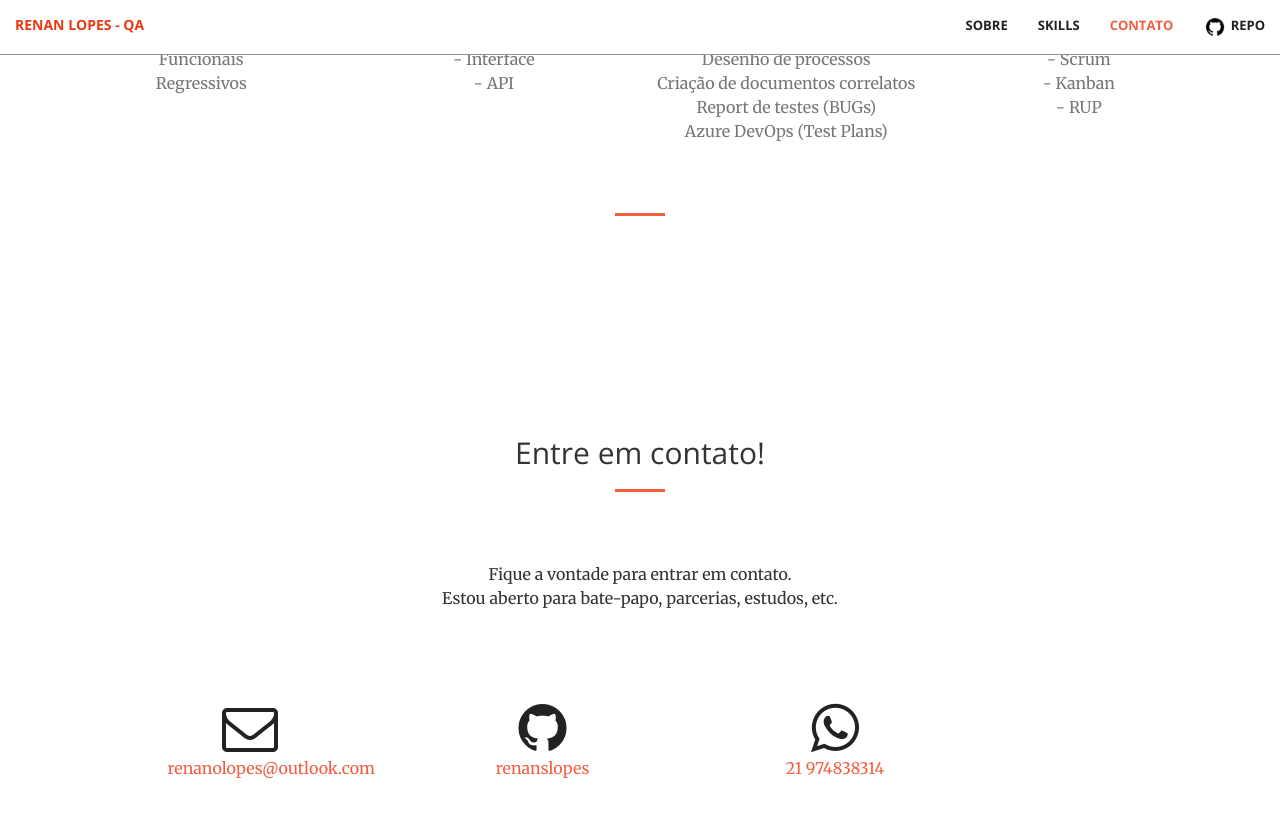
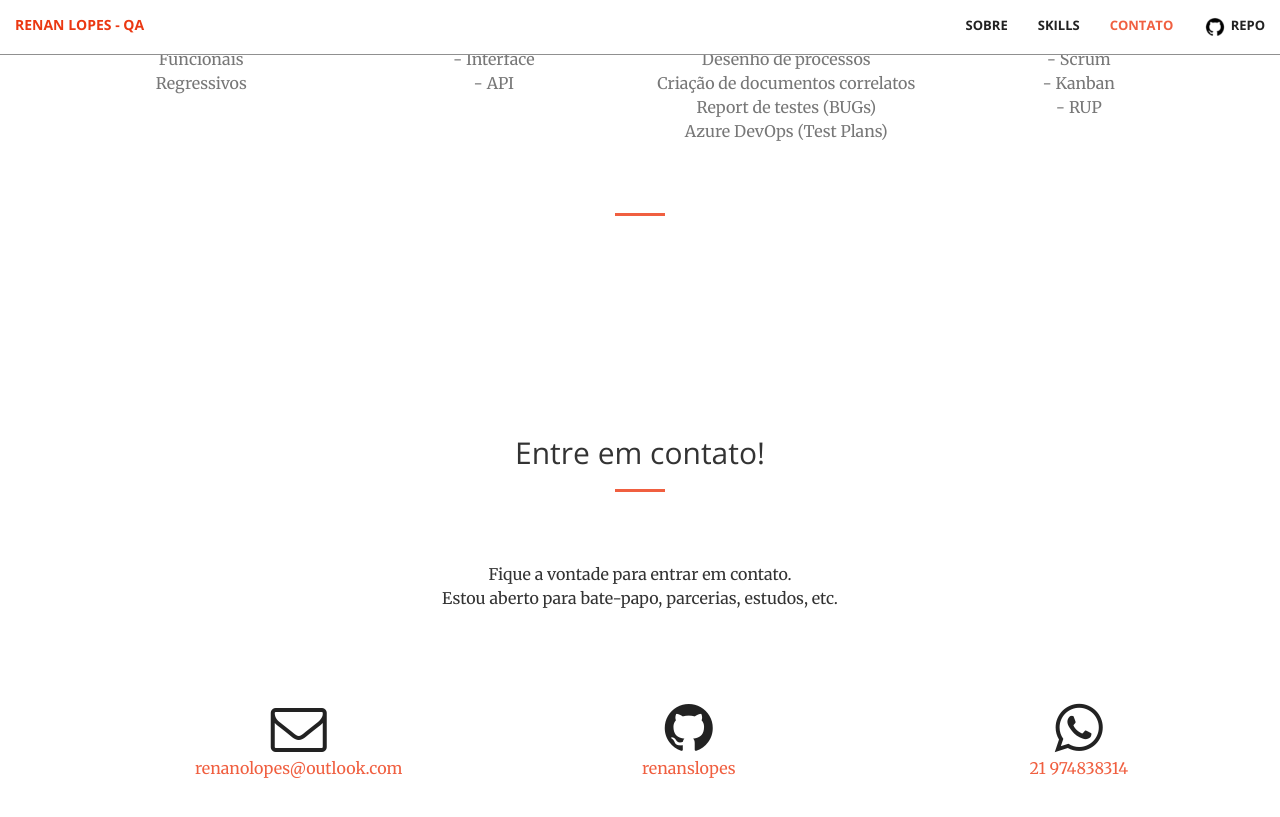
Before and after one commit to renanslopes/renanslopes.github.io, a Jekyll site: the page built from index.html, in a window 1280 px wide and 900 px high, scrolled down 1926 px. Shown: the top 817 px of the window. Built offline with Jekyll 4.4.1, drawn with Linux system fonts in a browser that asks for light colours.

Commit message:
ajuste largura contatos

```diff
--- a/_includes/contact.html
+++ b/_includes/contact.html
@@ -11,19 +11,19 @@
                 </p>
                 <br />
             </div>
-            <div class="col-lg-2 col-lg-offset-1 text-center">
+            <div class="col-lg-3 col-lg-offset-1 text-center">
                 <a href="mailto:{{ site.email }}" target="_blank">
                     <i class="fa fa-envelope-o fa-3x wow bounceIn" data-wow-delay=".1s"></i>
                     <p>{{ site.email }}</p>
                 </a>
             </div>
-            <div class="col-lg-2 col-lg-offset-1 text-center">
+            <div class="col-lg-3 col-lg-offset-1 text-center">
                 <a href="https://github.com/{{ site.github_username }}" target="_blank">
                     <i class="fa fa-github fa-3x wow bounceIn" data-wow-delay=".1s"></i>
                     <p>{{ site.github_username }}</p>
                 </a>
             </div>
-            <div class="col-lg-2 col-lg-offset-1 text-center">
+            <div class="col-lg-3 col-lg-offset-1 text-center">
                 <a href="https://api.whatsapp.com/send?phone=5521974838314&text=Fala%20comigo">
                     <i class="fa fa-whatsapp fa-3x wow bounceIn" data-wow-delay=".1s"></i>
                     <p>21 974838314</p>
```
